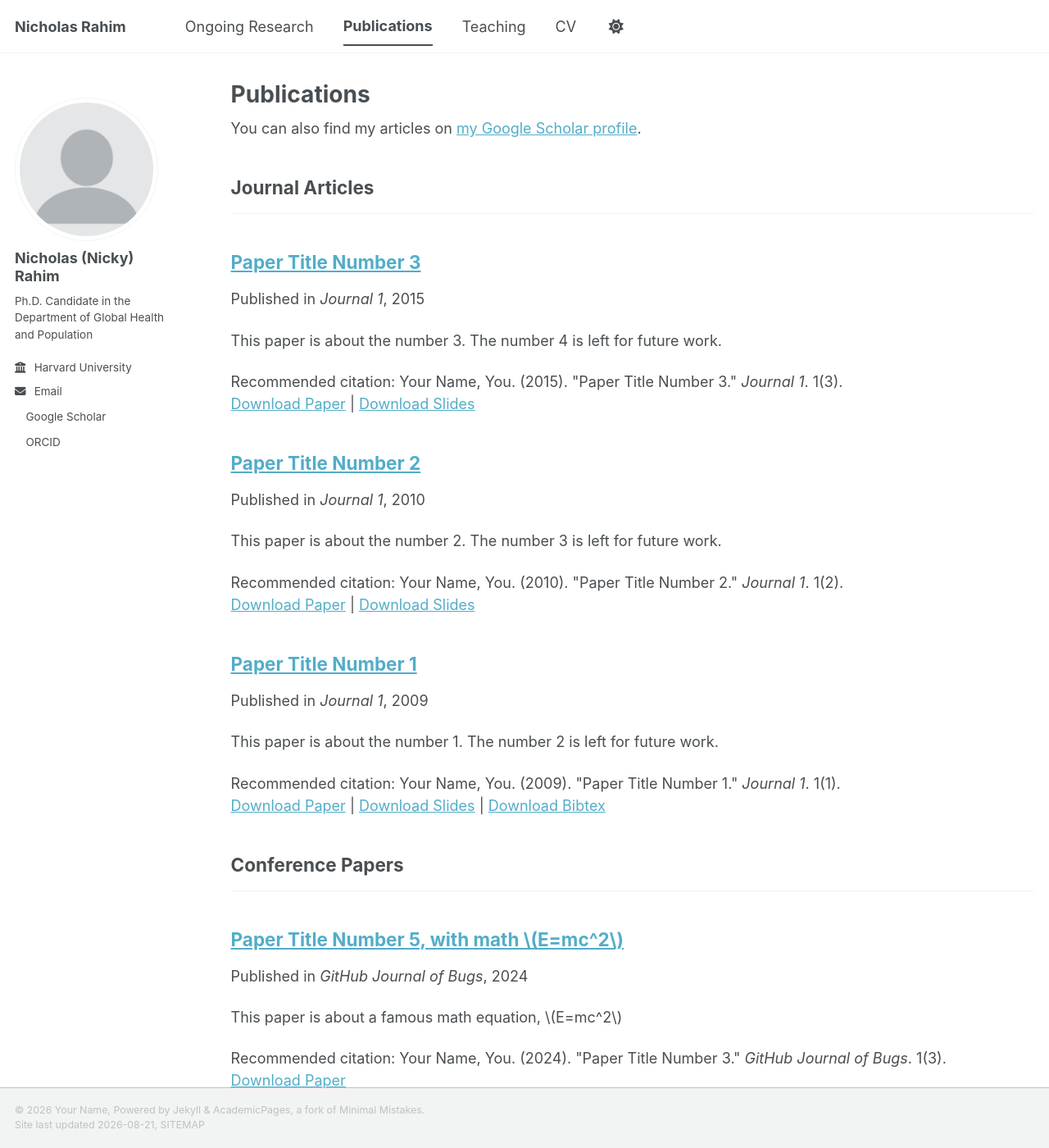
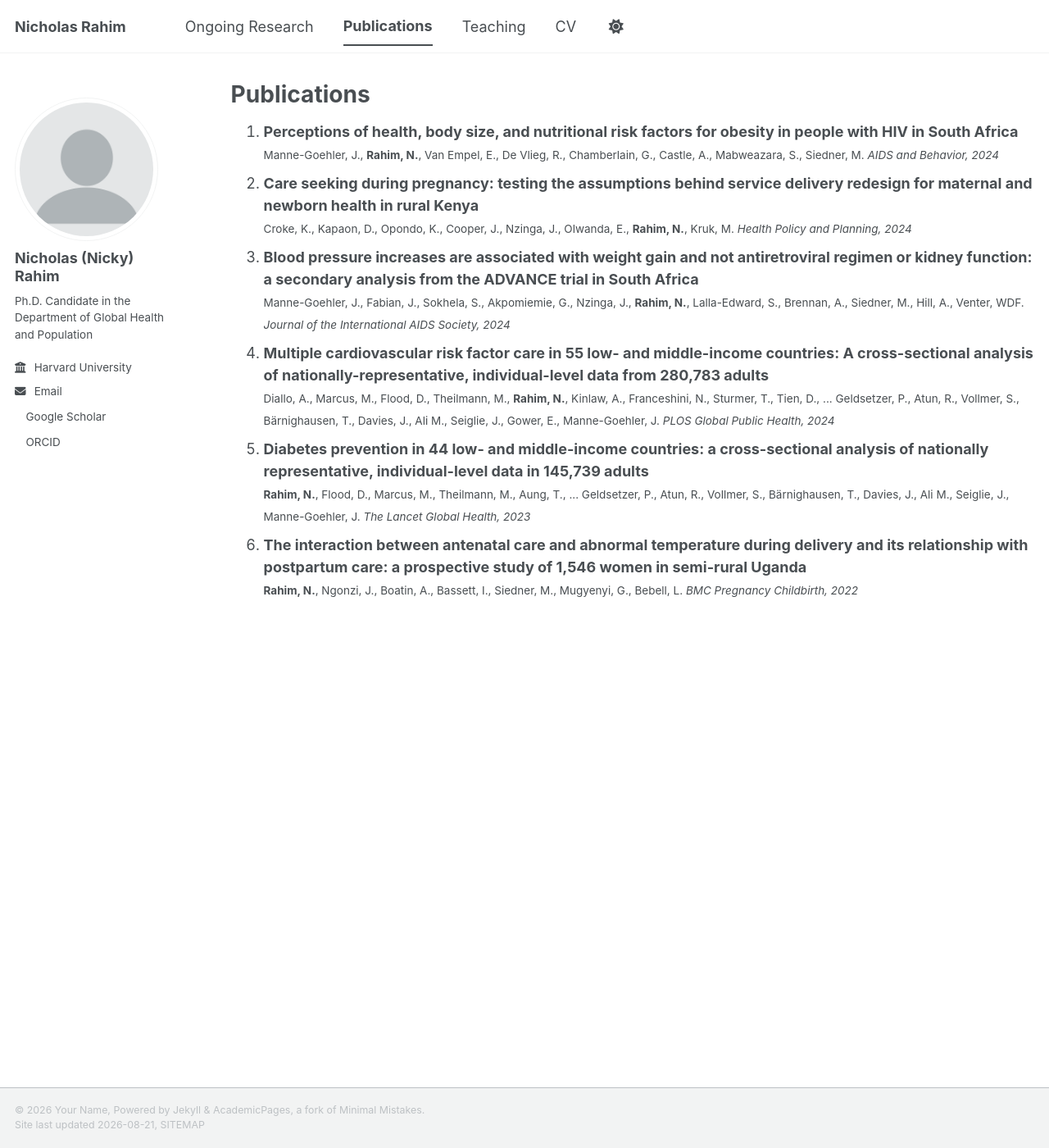
Before and after one commit to nicholasrahim/nicholasrahim.github.io, a Jekyll site: the page built from _pages/publications.html, in a window 1280 px wide and 1400 px high. Shown: the whole window at 82% size. Built offline with Jekyll 4.4.1, drawn with Linux system fonts in a browser that asks for light colours; a style sheet for code colours, icons or effects is not loaded; some of the changed text lies outside the part shown.

Commit message:
Add new publications to the publications page

```diff
--- a/_pages/publications.html
+++ b/_pages/publications.html
@@ -5,29 +5,41 @@ permalink: /publications/
 author_profile: true
 ---
 
-{% if site.author.googlescholar %}
-  <div class="wordwrap">You can also find my articles on <a href="{{site.author.googlescholar}}">my Google Scholar profile</a>.</div>
-{% endif %}
 
-{% include base_path %}
+<ol>
+  <li>
+    <strong>Perceptions of health, body size, and nutritional risk factors for obesity in people with HIV in South Africa</strong>
+    <br>
+    <small>Manne-Goehler, J., <strong>Rahim, N.</strong>, Van Empel, E., De Vlieg, R., Chamberlain, G., Castle, A., Mabweazara, S., Siedner, M. <em>AIDS and Behavior, 2024</em></small>
+  </li>
 
-<!-- New style rendering if publication categories are defined -->
-{% if site.publication_category %}
-  {% for category in site.publication_category  %}
-    {% assign title_shown = false %}
-    {% for post in site.publications reversed %}
-      {% if post.category != category[0] %}
-        {% continue %}
-      {% endif %}
-      {% unless title_shown %}
-        <h2>{{ category[1].title }}</h2><hr />
-        {% assign title_shown = true %}
-      {% endunless %}
-      {% include archive-single.html %}
-    {% endfor %}
-  {% endfor %}
-{% else %}
-  {% for post in site.publications reversed %}
-    {% include archive-single.html %}
-  {% endfor %}
-{% endif %}
+  <li>
+    <strong>Care seeking during pregnancy: testing the assumptions behind service delivery redesign for maternal and newborn health in rural Kenya</strong>
+    <br>
+    <small>Croke, K., Kapaon, D., Opondo, K., Cooper, J., Nzinga, J., Olwanda, E., <strong>Rahim, N.</strong>, Kruk, M. <em>Health Policy and Planning, 2024</em></small>
+  </li>
+
+  <li>
+    <strong>Blood pressure increases are associated with weight gain and not antiretroviral regimen or kidney function: a secondary analysis from the ADVANCE trial in South Africa</strong>
+    <br>
+    <small>Manne-Goehler, J., Fabian, J., Sokhela, S., Akpomiemie, G., Nzinga, J., <strong>Rahim, N.</strong>, Lalla-Edward, S., Brennan, A., Siedner, M., Hill, A., Venter, WDF. <em>Journal of the International AIDS Society, 2024</em></small>
+  </li>
+
+  <li>
+    <strong>Multiple cardiovascular risk factor care in 55 low- and middle-income countries: A cross-sectional analysis of nationally-representative, individual-level data from 280,783 adults</strong>
+    <br>
+    <small>Diallo, A., Marcus, M., Flood, D., Theilmann, M., <strong>Rahim, N.</strong>, Kinlaw, A., Franceshini, N., Sturmer, T., Tien, D., ... Geldsetzer, P., Atun, R., Vollmer, S., Bärnighausen, T., Davies, J., Ali M., Seiglie, J., Gower, E., Manne-Goehler, J. <em>PLOS Global Public Health, 2024</em></small>
+  </li>
+
+  <li>
+    <strong>Diabetes prevention in 44 low- and middle-income countries: a cross-sectional analysis of nationally representative, individual-level data in 145,739 adults</strong>
+    <br>
+    <small><strong>Rahim, N.</strong>, Flood, D., Marcus, M., Theilmann, M., Aung, T., ... Geldsetzer, P., Atun, R., Vollmer, S., Bärnighausen, T., Davies, J., Ali M., Seiglie, J., Manne-Goehler, J. <em>The Lancet Global Health, 2023</em></small>
+  </li>
+
+  <li>
+    <strong>The interaction between antenatal care and abnormal temperature during delivery and its relationship with postpartum care: a prospective study of 1,546 women in semi-rural Uganda</strong>
+    <br>
+    <small><strong>Rahim, N.</strong>, Ngonzi, J., Boatin, A., Bassett, I., Siedner, M., Mugyenyi, G., Bebell, L. <em>BMC Pregnancy Childbirth, 2022</em></small>
+  </li>
+</ol>
```
